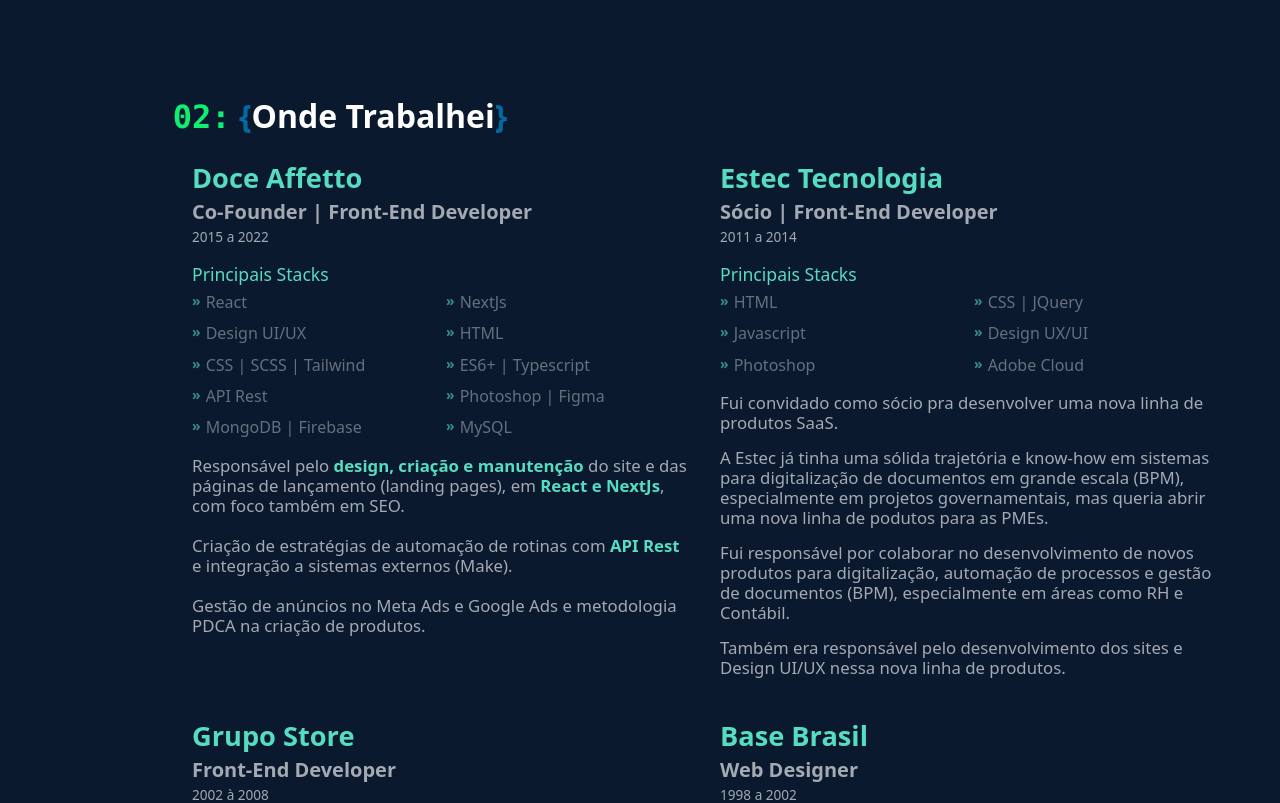
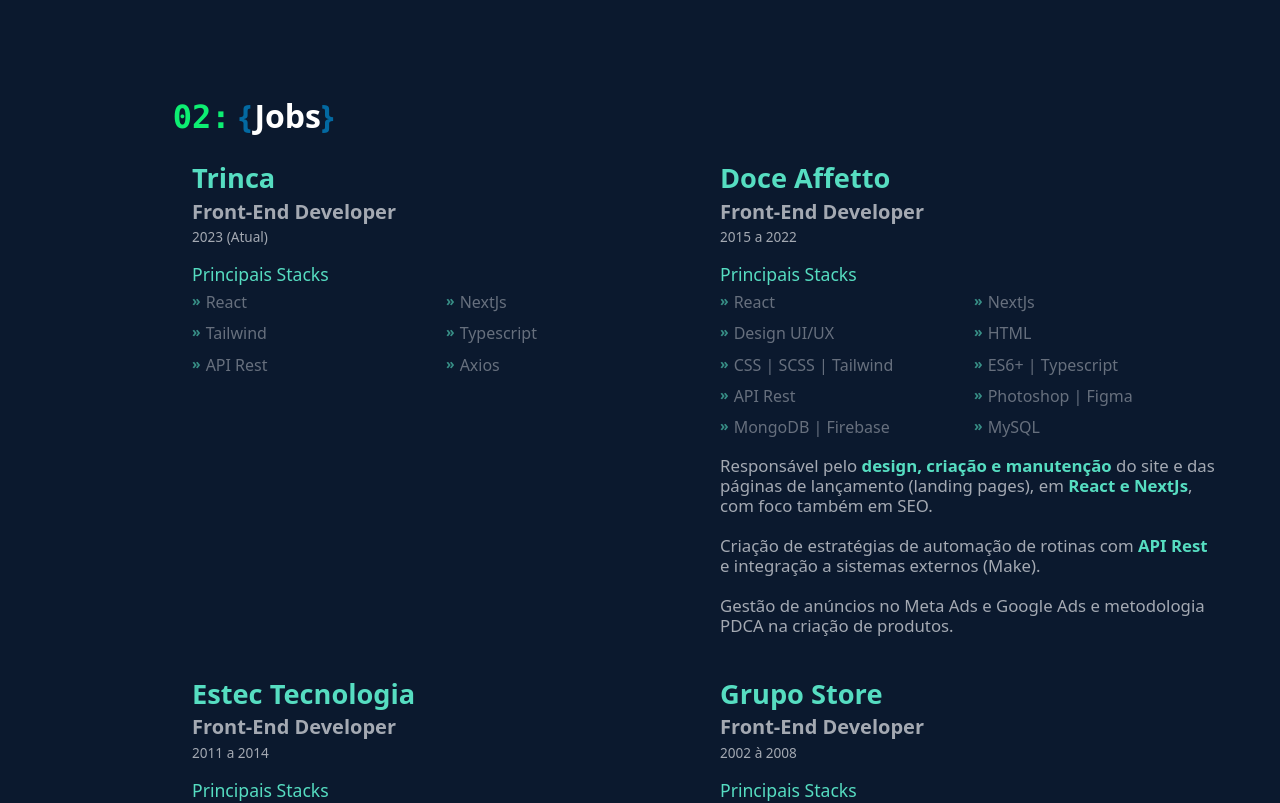
Before and after one commit to andpeicunha/portfolio-nextjs, a Next.js app: page /work in a window 1280 px wide. Shown: the top 803 px of the page. Built offline with nearby package versions, Linux system fonts and the light colour scheme.

Commit message:
:speech_balloon: Update descriptions and Jobs

```diff
--- a/app/head.tsx
+++ b/app/head.tsx
@@ -1,17 +1,26 @@
-import GlobalTags from "./globalTags";
+import GlobalTags from './globalTags'
 
 export default function Head() {
-  return (
-    <>
-      <GlobalTags/>
-      <title>André Peixoto | Front End Developer</title>
-      <meta name="description" content="André Peixoto | Front End Developer" />
-      <meta property="og:title" content="Front-End Developer | André Peixoto" />
-      <meta
-        property="og:description"
-        content="Um desenvolvedor apaixonado por design, responsividade e performance."
-      />
-      <meta property="og:type" content="website" />
-    </>
-  );
+	return (
+		<>
+			<GlobalTags />
+			<title>André Peixoto | Front-End Engineer</title>
+			<meta
+				name='description'
+				content='André Peixoto | Front-End Developer | TypeScript| JavaScript | ReactJs | NextJs | NodeJs | Estudando Flutter e Native'
+			/>
+			<meta
+				property='og:title'
+				content='Front-End Developer | TypeScript| JavaScript | ReactJs | NextJs | NodeJs | Estudando Flutter e Native | André Peixoto'
+			/>
+			<meta
+				property='og:description'
+				content='Um desenvolvedor apaixonado por design, responsividade e performance. Front-End Developer | TypeScript| JavaScript | ReactJs | NextJs | NodeJs | Estudando Flutter e Native'
+			/>
+			<meta
+				property='og:type'
+				content='website'
+			/>
+		</>
+	)
 }
--- a/app/layout.tsx
+++ b/app/layout.tsx
@@ -1,21 +1,14 @@
-import "./globals.css";
+import './globals.css'
 
 export default function RootLayout({
-  children,
+	children,
 }: {
-  children: React.ReactNode;
+	children: React.ReactNode
 }) {
-  return (
-    <html lang="en">
-      {/*
-        <head /> will contain the components returned by the nearest parent
-        head.tsx. Find out more at https://beta.nextjs.org/docs/api-reference/file-conventions/head
-      */}
-      <head />
-      <body className="h-full">
-        {/* <ParticleLogo /> */}
-        {children}
-      </body>
-    </html>
-  );
+	return (
+		<html lang='en'>
+			<head />
+			<body className='h-full'>{children}</body>
+		</html>
+	)
 }
--- a/app/work/page.tsx
+++ b/app/work/page.tsx
@@ -1,121 +1,132 @@
-"use client";
-import React, { useEffect } from "react";
-import { useAnimation, motion, Variants } from "framer-motion";
-import { useInView } from "react-intersection-observer";
-import { Job } from "../component/jobs";
-import TituloPaginas from "../component/tituloPage";
+'use client'
+import React, { useEffect } from 'react'
+import { useAnimation, motion, Variants } from 'framer-motion'
+import { useInView } from 'react-intersection-observer'
+import { Job } from '../component/jobs'
+import TituloPaginas from '../component/tituloPage'
 
 function SectionPageWork(props: { params?: any; searchParams?: any }) {
 	const squareVariants = {
 		visible: {
 			opacity: 1,
 			scale: 1,
-      transition: { ease: "easeOut", duration: 0.6, y: 0 },
+			transition: { ease: 'easeOut', duration: 0.6, y: 0 },
 		},
 		hidden: { opacity: 0, scale: 0.8, y: 100 },
-  };
+	}
 
-  const controls = useAnimation();
-  const [ref, inView] = useInView();
+	const controls = useAnimation()
+	const [ref, inView] = useInView()
 	useEffect(() => {
 		if (inView) {
-      controls.start("visible");
+			controls.start('visible')
 		}
-  }, [controls, inView]);
+	}, [controls, inView])
 	return (
 		<motion.div
 			ref={ref}
 			animate={controls}
-      initial="hidden"
+			initial='hidden'
 			variants={squareVariants}
-      className="section-pages
-      md:grid md:grid-cols-2"
+			className='section-pages
+      md:grid md:grid-cols-2'
 		>
-      {/* titulo página */}
 			<TituloPaginas
-        id="SECTION 2 - WORK"
-        numero="02"
-        titulo="Onde Trabalhei"
+				id='SECTION 2 - WORK'
+				numero='02'
+				titulo='Jobs'
 			/>
 
-      {/* texto corpo */}
-
 			<Job
-        nomeEmpresa="Doce Affetto"
-        periodo="2015 a 2022"
-        funcao="Co-Founder | Front-End Developer"
+				nomeEmpresa='Trinca'
+				periodo='2023 (Atual)'
+				funcao='Front-End Developer'
 				habilidades={[
-          "React",
-          "NextJs",
-          "Design UI/UX",
-          "HTML",
-          "CSS | SCSS | Tailwind",
-          "ES6+ | Typescript ",
-          "API Rest",
-          "Photoshop | Figma",
-          "MongoDB | Firebase",
-          "MySQL",
+					'React',
+					'NextJs',
+					'Tailwind',
+					'Typescript ',
+					'API Rest',
+					'Axios',
 				]}
-        descricao="
+				descricao=''
+			/>
+			<Job
+				nomeEmpresa='Doce Affetto'
+				periodo='2015 a 2022'
+				funcao='Front-End Developer'
+				habilidades={[
+					'React',
+					'NextJs',
+					'Design UI/UX',
+					'HTML',
+					'CSS | SCSS | Tailwind',
+					'ES6+ | Typescript ',
+					'API Rest',
+					'Photoshop | Figma',
+					'MongoDB | Firebase',
+					'MySQL',
+				]}
+				descricao='
         Responsável pelo <span>design, criação e manutenção</span> do site e das páginas de lançamento (landing pages), em <span>React e NextJs</span>, com foco também em SEO.
         <br><br>Criação de estratégias de automação de rotinas com <span>API Rest</span> e integração a sistemas externos (Make).
-        <br><br>Gestão de anúncios no Meta Ads e Google Ads e metodologia PDCA na criação de produtos."
+        <br><br>Gestão de anúncios no Meta Ads e Google Ads e metodologia PDCA na criação de produtos.'
 			/>
 			<Job
-        nomeEmpresa="Estec Tecnologia"
-        periodo="2011 a 2014"
-        funcao="Sócio | Front-End Developer"
-        descricao="Fui convidado como sócio pra desenvolver uma nova linha de produtos SaaS. <p/>
+				nomeEmpresa='Estec Tecnologia'
+				periodo='2011 a 2014'
+				funcao='Front-End Developer'
+				descricao='Fui convidado como sócio pra desenvolver uma nova linha de produtos SaaS. <p/>
         A Estec já tinha uma sólida trajetória e know-how em sistemas para digitalização de documentos em grande escala (BPM),
         especialmente em projetos governamentais, mas queria abrir uma nova linha de podutos para as PMEs.
         <p/>
         Fui responsável por colaborar no desenvolvimento de novos produtos para digitalização, automação de processos e
         gestão de documentos (BPM), especialmente em áreas como RH e Contábil.
         <p/>
-        Também era responsável pelo desenvolvimento dos sites e Design UI/UX nessa nova linha de produtos."
+        Também era responsável pelo desenvolvimento dos sites e Design UI/UX nessa nova linha de produtos.'
 				habilidades={[
-          "HTML",
-          "CSS | JQuery",
-          "Javascript",
-          "Design UX/UI",
-          "Photoshop",
-          "Adobe Cloud",
+					'HTML',
+					'CSS | JQuery',
+					'Javascript',
+					'Design UX/UI',
+					'Photoshop',
+					'Adobe Cloud',
 				]}
 			/>
 			<Job
-        nomeEmpresa="Grupo Store"
-        periodo="2002 à 2008"
-        funcao="Front-End Developer"
-        descricao="De início era responsável pela manutenção e criação dos sites das cinco empresas do Grupo.<p/>
+				nomeEmpresa='Grupo Store'
+				periodo='2002 à 2008'
+				funcao='Front-End Developer'
+				descricao='De início era responsável pela manutenção e criação dos sites das cinco empresas do Grupo.<p/>
         Também era responsável pelo Design UI dos sistemas legados, inicilamente eram todos desktop em VB.<p/>
-        Quando iniciamos a migração dos sistemas pra web, especialmente pra uso dos clientes, eu cuidava do Front-End e também Design UI."
+        Quando iniciamos a migração dos sistemas pra web, especialmente pra uso dos clientes, eu cuidava do Front-End e também Design UI.'
 				habilidades={[
-          "CSS",
-          "HTML",
-          "Javascript",
-          "Photoshop",
-          "JQuery",
-          "Design UX/UI",
-          "Kanban",
-          "PMO",
-          "Scrum",
+					'CSS',
+					'HTML',
+					'Javascript',
+					'Photoshop',
+					'JQuery',
+					'Design UX/UI',
+					'Kanban',
+					'PMO',
+					'Scrum',
 				]}
-        funcao1="Project Manager"
-        periodo1="2008 a 2010"
-        descricao1="Devido ao tamanho de alguns projetos a empresa teve a iniciativa de criar um time de Projetos e fui convidado a gerenciar e coordenar essa fase.<p/>"
+				funcao1='Project Manager'
+				periodo1='2008 a 2010'
+				descricao1='Devido ao tamanho de alguns projetos a empresa teve a iniciativa de criar um time de Projetos e fui convidado a gerenciar e coordenar essa fase.<p/>'
 			/>
 			<Job
-        nomeEmpresa="Base Brasil"
-        periodo="1998 a 2002"
-        funcao="Web Designer"
+				nomeEmpresa='Base Brasil'
+				periodo='1998 a 2002'
+				funcao='Web Designer'
 				descricao="Esse foi minha <span>primeira experiência profissional com a internet</span>.
         Inicialmente era responsável pelo tratamento de imagens para sites em diversos projetos e clientes.
         <p/>Com cerca de 6 meses começei a <span>desenvolver para <b>Front-End</b></span>,
         mas na época apenas com HTML e Javascript - <i class='font-serif'>acredite, o CSS mal era compatível com o IE.</i>"
-        habilidades={["HTML", "Javascript", "Photoshop", "Corel Draw"]}
+				habilidades={['HTML', 'Javascript', 'Photoshop', 'Corel Draw']}
 			/>
 		</motion.div>
-  );
+	)
 }
 
-export default SectionPageWork;
+export default SectionPageWork
```
Also changed, not shown: app/page.tsx (+94 -109 lines), 1 other file (tests, documents, lock files or other folders). Lines whose indentation alone changed are shown as unchanged.
